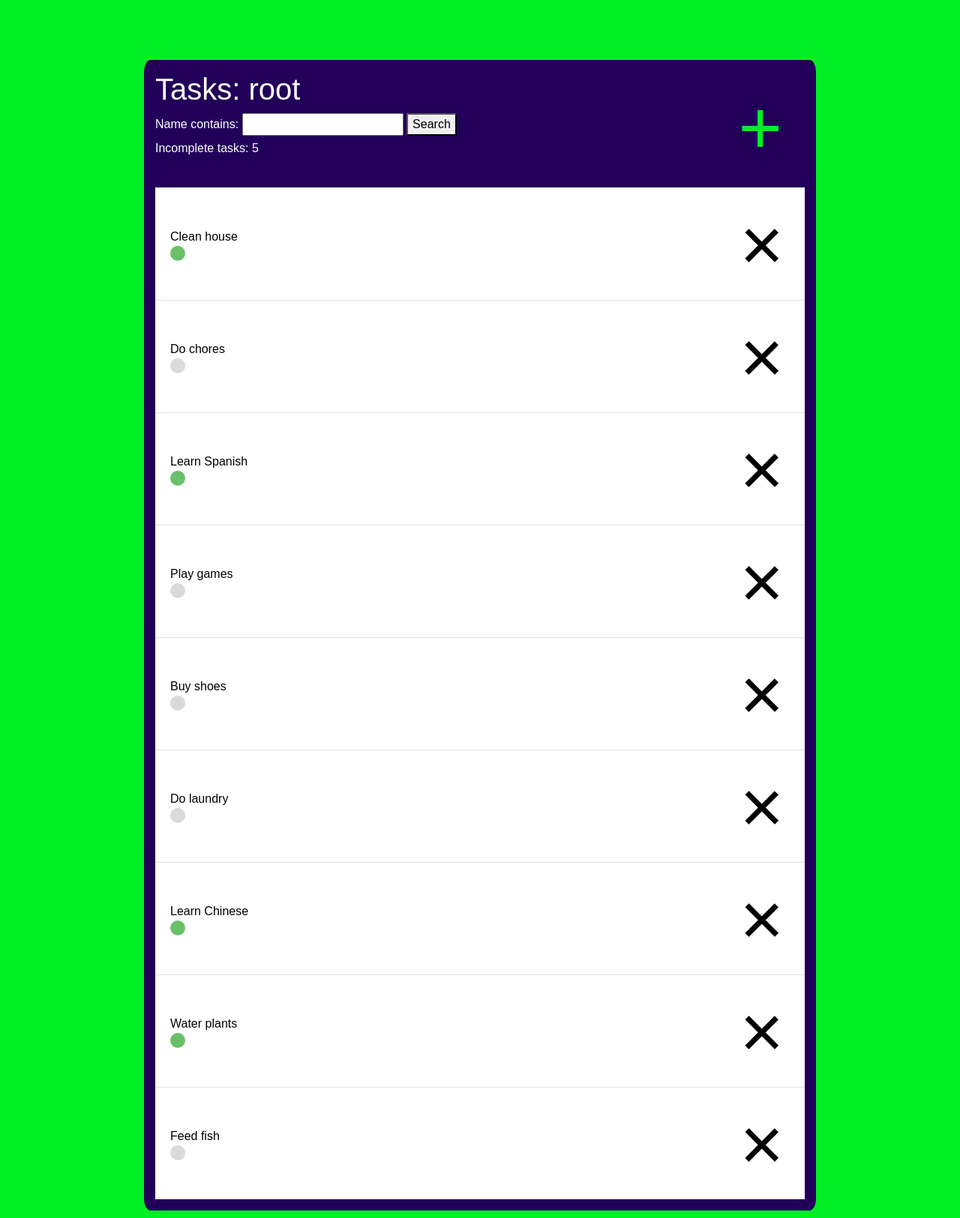
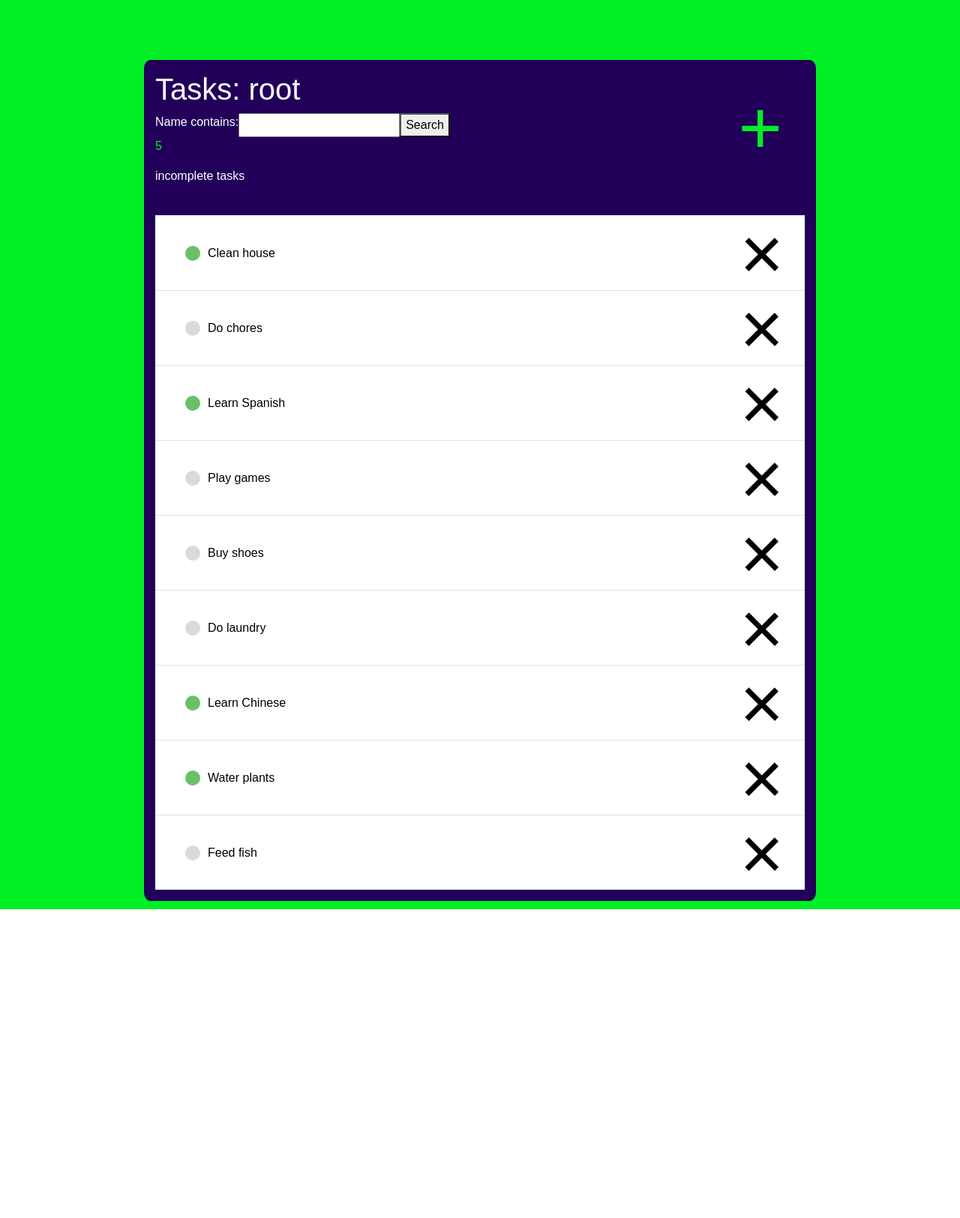
Before and after one commit to msg8925/django_todo_app, a Django app: page / in a window 1280 px wide. Shown: the part 56-1681 px from the top of the page at 75% size. After the commit the page ends 1269 px from the top, so only its background shows below. Run offline with Django 4.2, Linux system fonts and the light colour scheme; a user stored in the database is signed in; data comes from the database, SQL or seed files in the repository; some libraries are stand-ins or nearby versions; some web fonts are replaced.

Commit message:
Further updatesto front-end

```diff
--- a/todoapp/todo/static/styles.css
+++ b/todoapp/todo/static/styles.css
@@ -31,7 +31,13 @@ body{
 }
 
 .task-heading-text {
+    display: flex;
     color: white;
+}
+
+.task-heading-count {
+    display: flex;
+    color: #00ef24;
 }
 
 .tasks-container {
@@ -46,7 +52,15 @@ body{
     padding: 20px;
     background-color: #fff;
     border-top: 1px solid rgb(226, 226, 226);
-    max-height: 150px;
+    max-height: 100px;
+}
+
+.task-inside-wrapper {
+    display: flex;
+    align-items: center;
+    justify-content: space-between;
+    padding: 20px;
+    background-color: #fff;
 }
 
 .task-link {
@@ -55,7 +69,7 @@ body{
 
 .task-link:hover{
     text-decoration: none;
-    color:#beef00;
+    color: #00ef24;
 }
 
 .task-complete-icon {
@@ -63,7 +77,7 @@ body{
     width: 20px;
     background-color: rgb(105, 192, 105);
     border-radius: 50%;
-    margin: 0;
+    margin-right: 10px;
     padding: 0;
 
 }
@@ -72,6 +86,7 @@ body{
     height: 20px;
     width: 20px;
     background-color: rgb(218, 218, 218);
+    margin-right: 10px;
     border-radius: 50%;
 }
 
--- a/todoapp/todo/templates/todo/home.html
+++ b/todoapp/todo/templates/todo/home.html
@@ -10,8 +10,8 @@
             {{ form }}
             <button type="submit">Search</button>
         </form>
+        <p class="task-heading-count">{{ count }} <p class="task-heading-text">incomplete task{{count|pluralize:"s"}}</p></p>
 
-        <p class="task-heading-text">Incomplete tasks: {{ count }}</p>
     </div>
 
     <br>
@@ -20,13 +20,13 @@
     {% for task in tasks %}
 
         <div class="task-wrapper">
-            <div>
-                <a class="task-link" href="{% url 'task-detail' task.id %}">{{ task.name }}</a>
+            <div class=task-inside-wrapper>
                 {% if task.status %}
                     <div class="task-complete-icon"></div>
                 {% else %}
                     <div class="task-incomplete-icon"></div>
                 {% endif %}
+                <a class="task-link" href="{% url 'task-detail' task.id %}">{{ task.name }}</a>
             </div>
 
             <a class="mr-2 delete-icon" href="{% url 'task-delete' task.id %}">&#215;</a>
```
